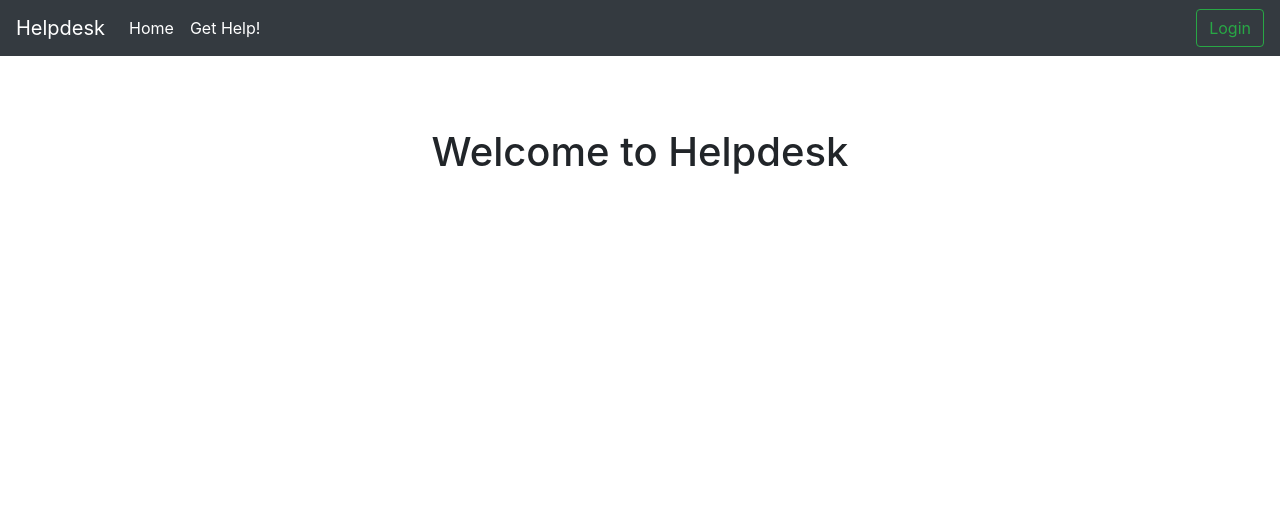
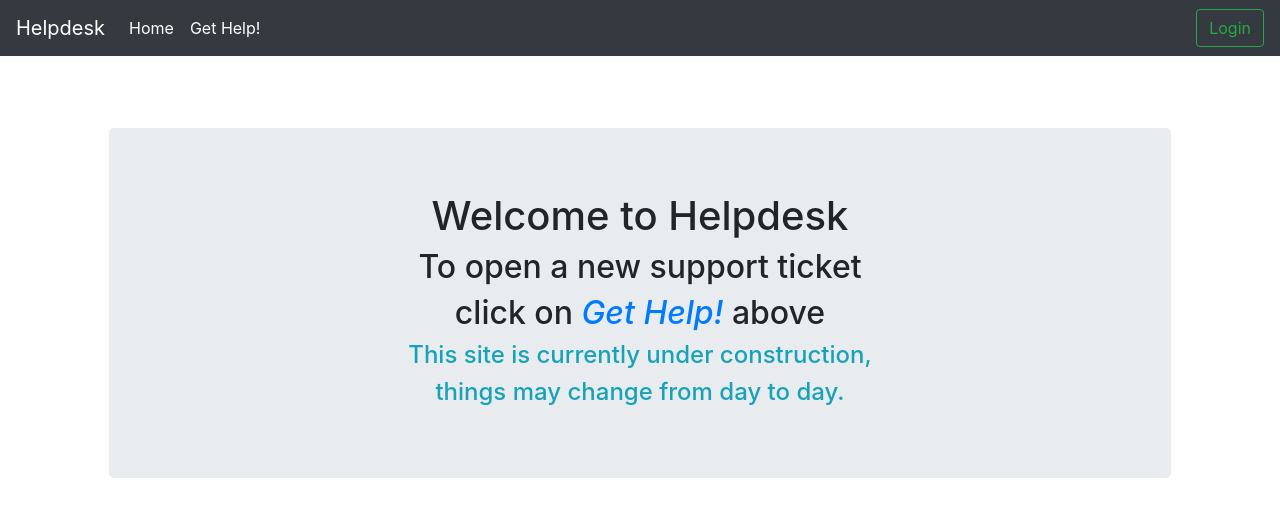
Before and after one commit to winstc/helpdesk, a Django app: page / in a window 1280 px wide. Shown: the top 517 px of the page. Run offline with Django 3.2, Linux system fonts and the light colour scheme; some libraries are stand-ins or nearby versions.

Commit message:
update homepage

```diff
--- a/helpdesk/userportal/templates/userportal/index.html
+++ b/helpdesk/userportal/templates/userportal/index.html
@@ -1,7 +1,16 @@
 {% extends "userportal/header.html" %}
 {% block content %}
 
-    <h1>Welcome to Helpdesk</h1>
+    <div class="jumbotron">
+        <h1>Welcome to Helpdesk</h1>
+        <h2>To open a new support ticket</h2>
+        <h2>click on <a href="/ticket/open"><i>Get Help!</i></a> above</h2>
+
+        <div>
+            <h4 class="text-info">This site is currently under construction,</h4>
+            <h4 class="text-info">things may change from day to day.</h4>
+        </div>
+    </div>
 
     {% if user.is_authenticated %}
         <p>Welcome {{ user.username }}</p>
```
